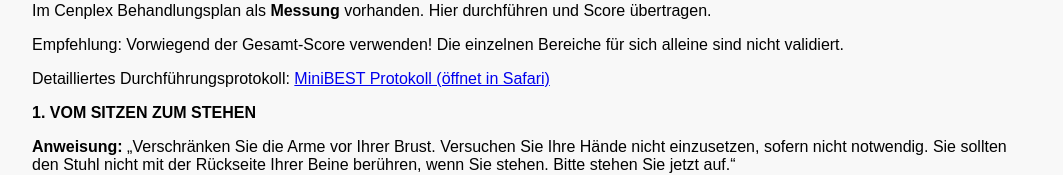
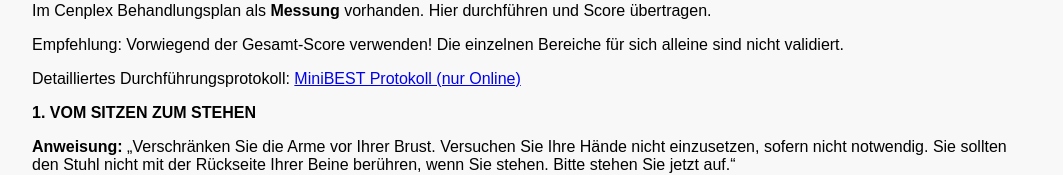
Before and after one commit to probstjano/OMNIA-App, a plain HTML site: page MiniBEST.html in a window 1280 px wide. Shown: the part 132-307 px from the top of the page, without its empty margins (108-1171 px from the left). Drawn offline with nearby package versions, Linux system fonts and the light colour scheme.

Commit message:
Update MiniBEST.html

```diff
--- a/MiniBEST.html
+++ b/MiniBEST.html
@@ -23,7 +23,7 @@
   <p>Empfehlung: Vorwiegend der Gesamt-Score verwenden! Die einzelnen Bereiche für sich alleine sind nicht validiert.</p>
   <p>Detailliertes Durchführungsprotokoll: <a href="https://probstjano.github.io/OpenPdf/MiniBEST_Protokoll.pdf"
    target="_blank" rel="noopener">
-   MiniBEST Protokoll (öffnet in Safari)
+   MiniBEST Protokoll (nur Online)
 </a></p>
 
   <form id="miniBESTForm">
```
